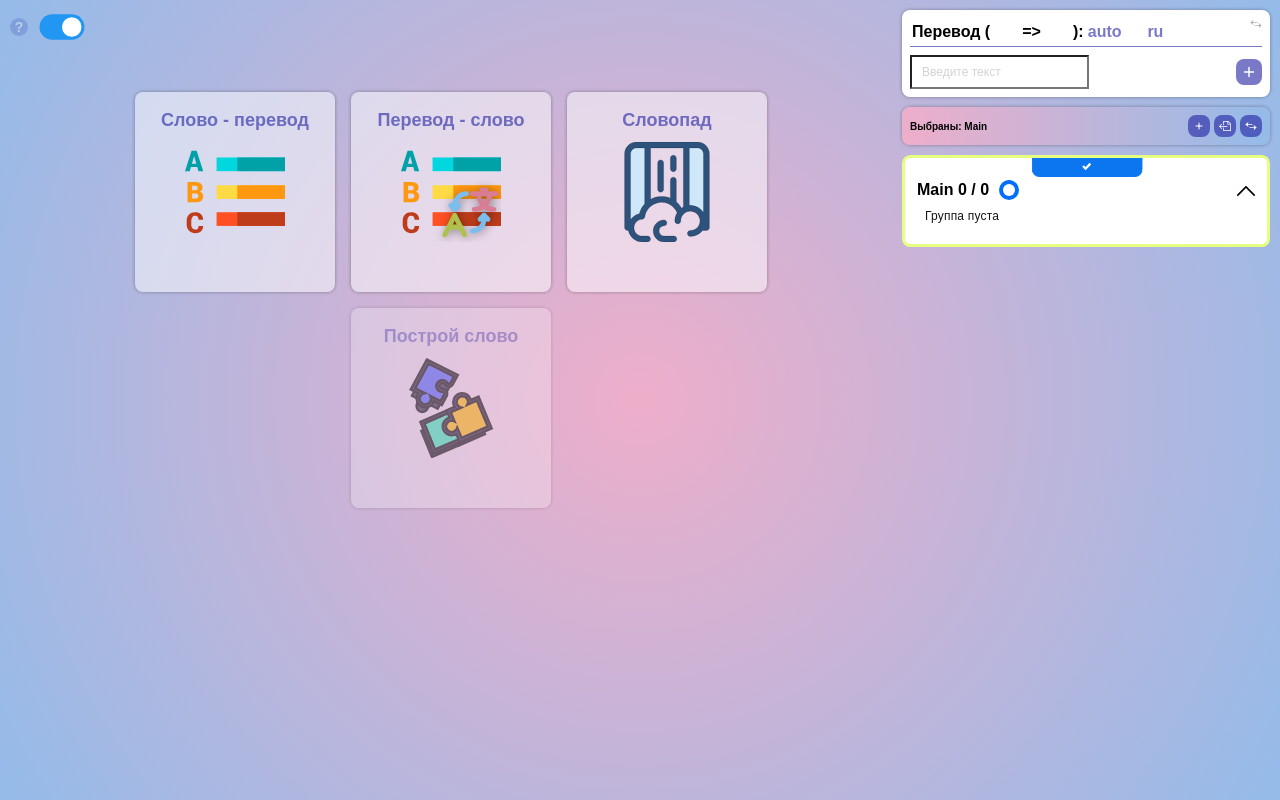
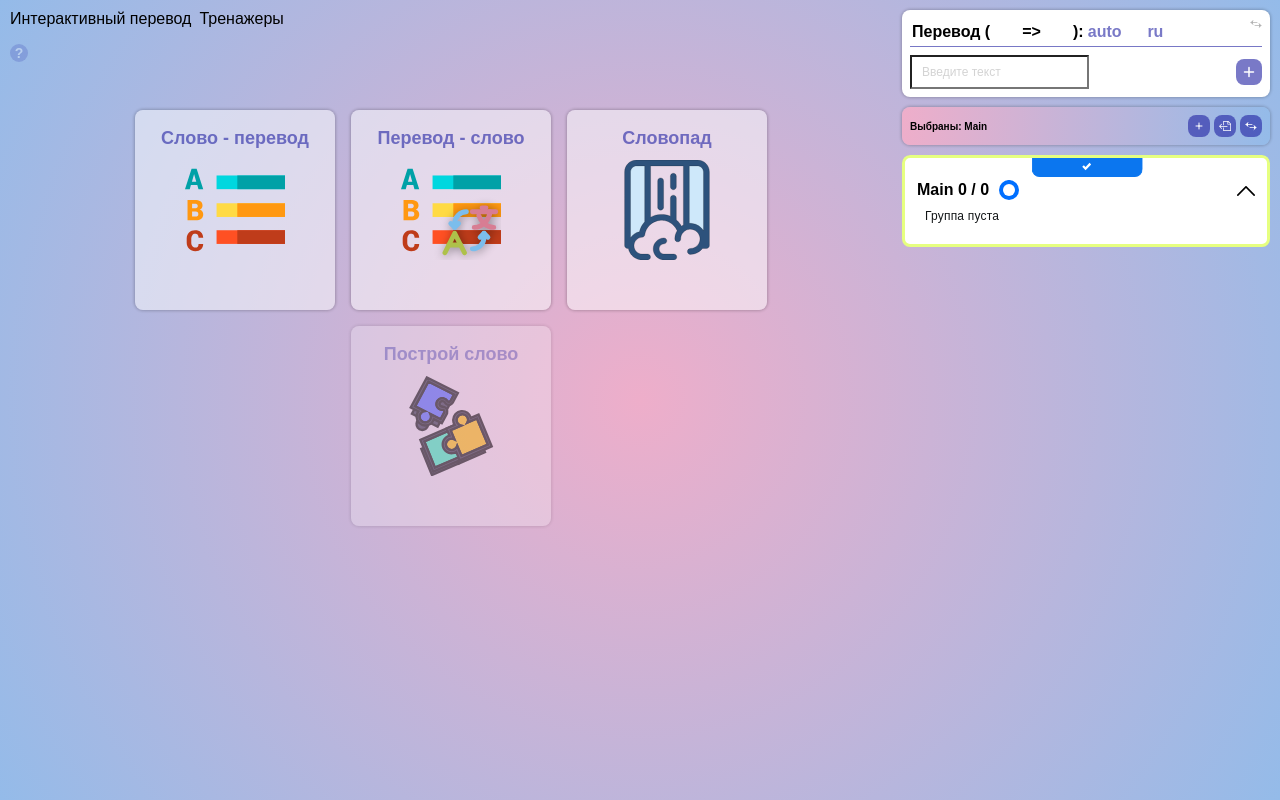
Before and after one commit to Kiyamov-Bulat/my-dictionary, a React app: page / in a window 1280 px wide. Built offline with nearby package versions, Linux system fonts and the light colour scheme.

Commit message:
init navigation

```diff
--- a/src/utils/hotkeys.ts
+++ b/src/utils/hotkeys.ts
@@ -14,7 +14,6 @@ const HOTKEYS = {
     CLOSE: { key: 'Escape', description: 'Закрыть', },
     FOCUS_TRANSLATE: { key: '/', description: 'Фокус нв перевод', },
     FOCUS_LANG: { key: 't', description: 'Фокус на язык перевода', },
-    SWITCH_PANEL_VIEW: { key: 's', ctrl: false, description: 'Переключить главную панель', },
     OPEN_HELP: { key: '?', description: 'Открыть подсказки', },
 
     toStringList<T = string>(cb?: (key: string, description: string) => T): T[] {
--- a/src/widgets/mainPanel/index.tsx
+++ b/src/widgets/mainPanel/index.tsx
@@ -1,39 +1,37 @@
 import React, {FC} from 'react';
 import Games from '../game';
-import Switch from '../../components/switch';
-import {togglePanelView} from '../../store/slices/configuration';
 import {useDispatch, useSelector} from 'react-redux';
-import {selectPanelViewIsGamesList} from '../../store/selectors/configuration';
+import {selectPanelView} from '../../store/selectors/configuration';
 import Text from '../text';
 import styles from './styles.module.scss';
-import useHotkey from '../../components/hotkeyManger/useHotkey';
-import HOTKEYS from '../../utils/hotkeys';
 import Help from '../help';
 import {selectGameState} from '../../store/selectors/game';
 import {EGameState} from '../../models/game';
-import ConfigurationModel, {EPanelView} from '../../models/configuration';
+import {EPanelView} from '../../models/configuration';
+import Navigation from './navigation/navigation';
+
+const getPanel = (panelView: EPanelView) => {
+    switch(panelView) {
+        case EPanelView.GAMES_LIST:
+            return <Games/>;
+        case EPanelView.TEXT:
+            return <Text/>;
+    }
+};
 
 const MainPanel: FC = () => {
-    const dispatch = useDispatch();
-    const panelViewIsGamesList = useSelector(selectPanelViewIsGamesList);
-    const switchPanel = () => {
-        //@TODO
-        ConfigurationModel.saveMainPanelView(panelViewIsGamesList ? EPanelView.TEXT : EPanelView.GAMES_LIST);
-        dispatch(togglePanelView());
-    };
+    const panelView = useSelector(selectPanelView);
     const state = useSelector(selectGameState);
-
-    useHotkey(HOTKEYS.SWITCH_PANEL_VIEW.key, switchPanel, { ctrl: HOTKEYS.SWITCH_PANEL_VIEW.ctrl });
 
     return (
         <div className={styles.mainPanelContainer}>
+            <Navigation/>
             {state === EGameState.SELECT &&
                 <div className={styles.header}>
                     <Help/>
-                    <Switch className={styles.switch} value={panelViewIsGamesList} onChange={switchPanel}/>
                 </div>
             }
-            {panelViewIsGamesList ? <Games/> : <Text/>}
+            {getPanel(panelView)}
         </div>
     );
 };
--- /dev/null
+++ b/src/widgets/mainPanel/navigation/navigation.tsx
@@ -0,0 +1,31 @@
+import React, {FC} from 'react';
+import {useSelector} from 'react-redux';
+import {selectPanelView} from '../../../store/selectors/configuration';
+import {EPanelView} from '../../../models/configuration';
+import Tab from './tab';
+import styles from './styles.module.scss';
+
+const TABS = {
+    [EPanelView.TEXT]: {
+        content: 'Интерактивный перевод'
+    },
+    [EPanelView.GAMES_LIST]: {
+        content: 'Тренажеры',
+    }
+};
+
+const Navigation: FC = () => {
+    const currentPanelView = useSelector(selectPanelView);
+
+    return (
+        <nav className={styles.navContainer}>
+            {Object.entries(TABS).map(([tab, tabData]) =>
+                <Tab key={tab} isSelected={tab === currentPanelView} panelView={tab as EPanelView}>
+                    {tabData.content}
+                </Tab>
+            )}
+        </nav>
+    );
+};
+
+export default Navigation;
--- /dev/null
+++ b/src/widgets/mainPanel/navigation/styles.module.scss
@@ -0,0 +1,13 @@
+.navContainer {
+  display: flex;
+  flex-direction: row;
+  gap: 8px;
+  margin-bottom: 16px;
+}
+
+.tab {
+  cursor: pointer;
+  &.isSelected {
+
+  }
+}
--- /dev/null
+++ b/src/widgets/mainPanel/navigation/tab.tsx
@@ -0,0 +1,26 @@
+import React, {FC} from 'react';
+import cx from 'classnames';
+import styles from './styles.module.scss';
+import {EPanelView} from '../../../models/configuration';
+import {useDispatch} from 'react-redux';
+import {setPanelView} from '../../../store/slices/configuration';
+
+type TabProps = {
+    isSelected: boolean
+    panelView: EPanelView
+    children: React.ReactNode
+};
+
+const Tab: FC<TabProps> = ({ isSelected, children, panelView }) => {
+    const dispatch = useDispatch();
+    const openPanel = () => dispatch(setPanelView(panelView));
+    return (
+        <div
+            onClick={openPanel}
+            className={cx(styles.tab, { [styles.isSelected]: isSelected })}>
+            {children}
+        </div>
+    );
+};
+
+export default Tab;
```
